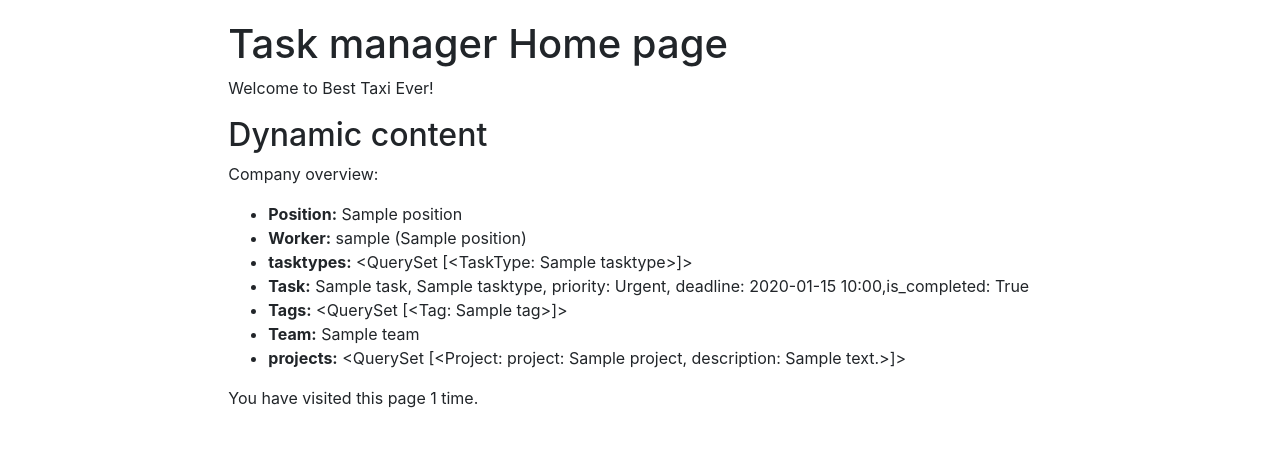
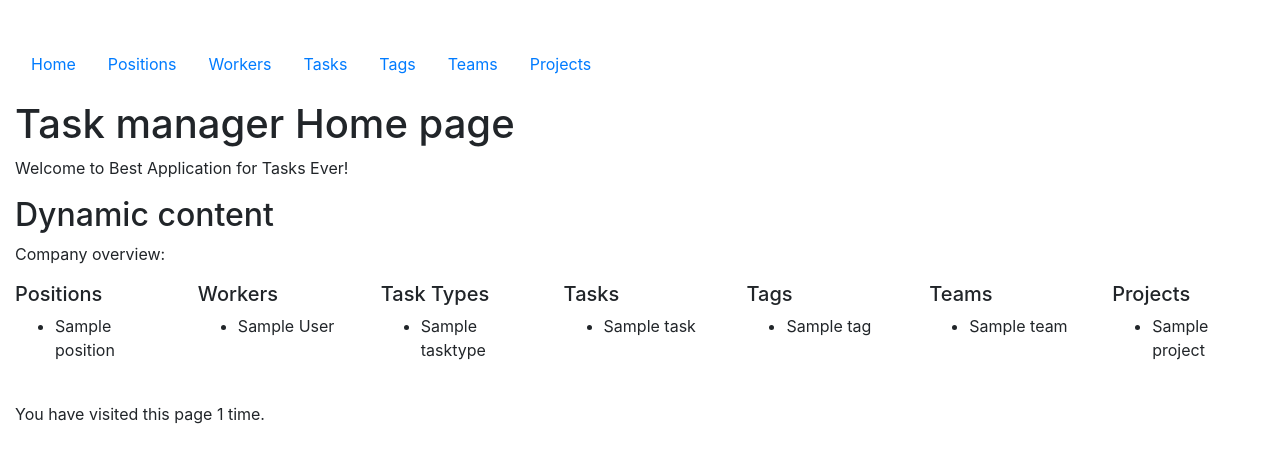
Before and after one commit to DLisovyi94/Task-manager-for-IT-companies, a Django app: template templates/task/index.html in a window 1280 px wide. Shown: the top 463 px of the page. Run offline with Django 5.2, Linux system fonts and the light colour scheme; tables that the repository leaves empty hold one stand-in row (values such as "Sample post"); the template is opened without the code that fills it: values that come from a table or form of the project are taken from there, most other values are stand-ins (such as "Sample title", 1, 10 or a date in 2020); some libraries are stand-ins or nearby versions.

Commit message:
feat: Add new page: Positions-list and Create template position_list

```diff
--- a/Task/urls.py
+++ b/Task/urls.py
@@ -0,0 +1,10 @@
+from django.urls import path
+
+from .views import index, PositionListView
+
+urlpatterns = [
+    path("", index, name="index"),
+    path("position/", PositionListView.as_view(), name="position-list"),
+]
+
+app_name = "task"
--- a/Task_manager/urls.py
+++ b/Task_manager/urls.py
@@ -15,8 +15,9 @@ Including another URLconf
     2. Add a URL to urlpatterns:  path('blog/', include('blog.urls'))
 """
 from django.contrib import admin
-from django.urls import path
+from django.urls import path, include
 
 urlpatterns = [
     path('admin/', admin.site.urls),
+    path("", include("Task.urls", namespace="task")),
 ]
--- a/templates/base.html
+++ b/templates/base.html
@@ -2,7 +2,7 @@
 <html lang="en">
 
 <head>
-    {% block title %}<title>Taxi Service</title>{% endblock %}
+    {% block title %}<title>Task</title>{% endblock %}
     <meta charset="utf-8">
     <meta name="viewport" content="width=device-width, initial-scale=1">
     <link rel="stylesheet"
@@ -16,24 +16,29 @@
 
 <body>
 <div class="container-fluid">
+
     <div class="row">
-        <div class="col-sm-2">
-
+        <div class="col-12">
             {% block sidebar %}
                 {% include "includes/sidebar.html" %}
             {% endblock %}
-
-        </div>
-        <div class="col-sm-10 ">
-
-            {% block content %}{% endblock %}
-
-            {% block pagination %}
-                {% include "includes/pagination.html" %}
-            {% endblock %}
-
         </div>
     </div>
+
+    <div class="row">
+        <div class="col-12">
+            {% block content %}{% endblock %}
+        </div>
+    </div>
+
+    <div class="row">
+        <div class="col-12">
+{#            {% block pagination %}#}
+{#                {% include "includes/pagination.html" %}#}
+{#            {% endblock %}#}
+        </div>
+    </div>
+
 </div>
 </body>
 
--- /dev/null
+++ b/templates/includes/sidebar.html
@@ -0,0 +1,36 @@
+<ul class="sidebar-nav list-group">
+  {% if user.is_authenticated %}
+    <li class="list-group-item">User: <a href="{{ user.get_absolute_url }}">{{ user.get_username }}</a></li>
+{#    <li class="list-group-item"><a href="{% url 'logout'%}?next={{request.path}}">Logout</a></li>#}
+{#  {% else %}#}
+{#    <li class="list-group-item"><a href="{% url 'login'%}?next={{request.path}}">Login</a></li>#}
+  {% endif %}
+
+  <br>
+
+ <ul class="nav nav-pills mb-3">
+  <li class="nav-item">
+    <a class="nav-link" href="{% url 'task:index' %}">Home</a>
+  </li>
+  <li class="nav-item">
+    <a class="nav-link" href="{% url 'task:position-list' %}">Positions</a>
+  </li>
+  <li class="nav-item">
+    <a class="nav-link" href="#">Workers</a>
+  </li>
+  <li class="nav-item">
+    <a class="nav-link" href="#">Tasks</a>
+  </li>
+  <li class="nav-item">
+    <a class="nav-link" href="#">Tags</a>
+  </li>
+  <li class="nav-item">
+    <a class="nav-link" href="#">Teams</a>
+  </li>
+  <li class="nav-item">
+    <a class="nav-link" href="#">Projects</a>
+  </li>
+</ul>
+
+
+</ul>
--- a/templates/task/index.html
+++ b/templates/task/index.html
@@ -2,21 +2,88 @@
 
 {% block content %}
     <h1>Task manager Home page</h1>
-    <p>Welcome to Best Taxi Ever!</p>
+    <p>Welcome to Best Application for Tasks Ever!</p>
     <h2>Dynamic content</h2>
     <p>Company overview:</p>
-    <ul>
-        <li><strong>Position:</strong> {{ position }}</li>
-        <li><strong>Worker:</strong> {{ worker }}</li>
-        <li><strong>tasktypes:</strong> {{ tasktypes }}</li>
-        <li><strong>Task:</strong> {{ task }}</li>
-        <li><strong>Tags:</strong> {{ tags }}</li>
-        <li><strong>Team:</strong> {{ team }}</li>
-        <li><strong>projects:</strong> {{ projects }}</li>
-    </ul>
 
-    <p>You have visited this page
-        {{ num_visits }} time{{ num_visits|pluralize }}.
-    </p>
+    <div class="row">
+        <div class="col">
+            <h5>Positions</h5>
+            <ul>
+                {% for p in position %}
+                    <li>{{ p.name }}</li>
+                {% empty %}
+                    <li>No positions available.</li>
+                {% endfor %}
+            </ul>
+        </div>
 
+        <div class="col">
+            <h5>Workers</h5>
+            <ul>
+                {% for w in worker %}
+                    <li>{{ w.first_name }} {{ w.last_name }}</li>
+                {% empty %}
+                    <li>No workers available.</li>
+                {% endfor %}
+            </ul>
+        </div>
+
+        <div class="col">
+            <h5>Task Types</h5>
+            <ul>
+                {% for tt in tasktypes %}
+                    <li>{{ tt.name }}</li>
+                {% empty %}
+                    <li>No task types.</li>
+                {% endfor %}
+            </ul>
+        </div>
+
+        <div class="col">
+            <h5>Tasks</h5>
+            <ul>
+                {% for t in task %}
+                    <li>{{ t.name }}</li>
+                {% empty %}
+                    <li>No tasks.</li>
+                {% endfor %}
+            </ul>
+        </div>
+
+        <div class="col">
+            <h5>Tags</h5>
+            <ul>
+                {% for tag in tags %}
+                    <li>{{ tag.name }}</li>
+                {% empty %}
+                    <li>No tags.</li>
+                {% endfor %}
+            </ul>
+        </div>
+
+        <div class="col">
+            <h5>Teams</h5>
+            <ul>
+                {% for tm in team %}
+                    <li>{{ tm.name }}</li>
+                {% empty %}
+                    <li>No teams.</li>
+                {% endfor %}
+            </ul>
+        </div>
+
+        <div class="col">
+            <h5>Projects</h5>
+            <ul>
+                {% for pr in projects %}
+                    <li>{{ pr.name }}</li>
+                {% empty %}
+                    <li>No projects.</li>
+                {% endfor %}
+            </ul>
+        </div>
+    </div>
+
+    <p class="mt-4">You have visited this page {{ num_visits }} time{{ num_visits|pluralize }}.</p>
 {% endblock %}
```
Also changed, not shown: Task/views.py (+42 -0 lines), Task_manager/settings.py (+16 -6 lines), templates/includes/pagination.html (added, +18 -0 lines), templates/task/position_list.html (added, +33 -0 lines), 1 other file.
